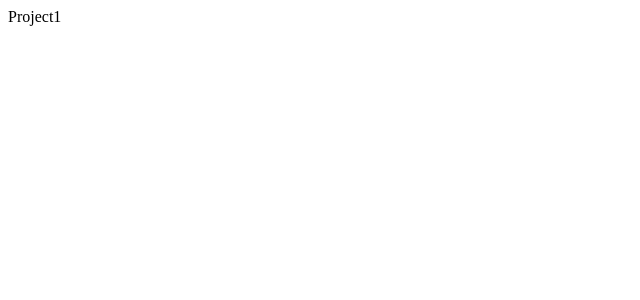
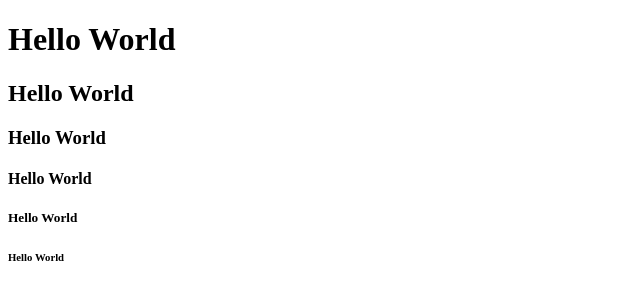
Before and after one commit to Galive007/Project1, a plain HTML site: page Index.html in a window 1280 px wide. Shown: the whole page, without its empty margins (0-640 px from the left). Drawn offline with Linux system fonts and the light colour scheme.

Commit message:
Add files via upload

```diff
--- a/Index.html
+++ b/Index.html
@@ -1,9 +1,18 @@
 <!DOCTYPE html>
-	<html>
+	<html lang="en">
 	<head>
-		Project1
+		<meta charset="UTF-8">
+		<meta name="viewport" content="width-device width,initial scales-1.0">
+		<title>Document</title>
 	</head>
 	<body>
 
+		<h1>Hello World</h1>
+		<h2>Hello World</h2>
+		<h3>Hello World</h3>
+		<h4>Hello World</h4>
+		<h5>Hello World</h5>
+		<h6>Hello World</h6>
+
 	</body>
 	</html>
```
